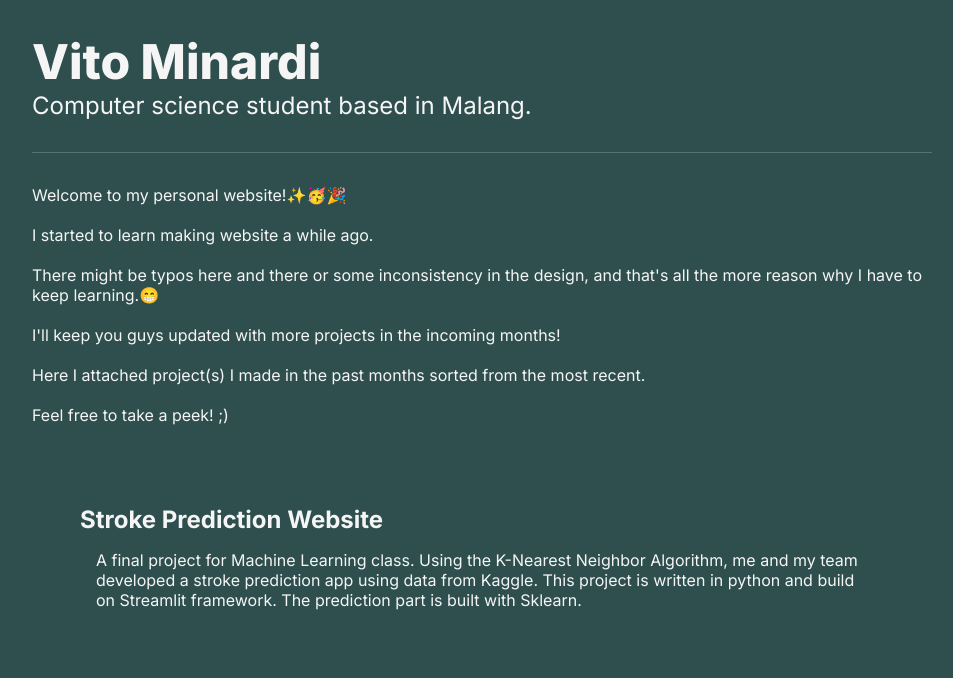
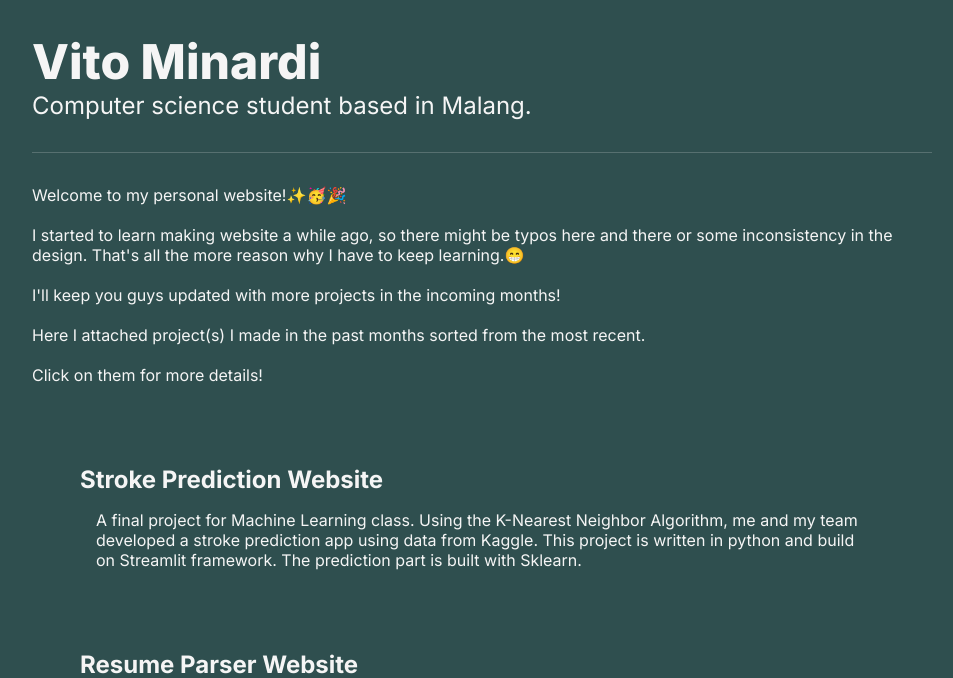
Before and after one commit to vitopm/vitopm.com, a PHP site: page / in a window 1280 px wide. Shown: the part 51-729 px from the top of the page, without its empty margins (158-1111 px from the left). Run offline with PHP 8.4, Linux system fonts and the light colour scheme.

Commit message:
Changed a few sentences

```diff
--- a/index.php
+++ b/index.php
@@ -30,17 +30,19 @@ i hope i could manage my homework well -->
         </div>
 
         <div class="content">
-            <p>Welcome to my personal website!&#10024🥳🎉<br>
+            <p>Welcome to my personal website!&#10024🥳🎉
                 <br>
-                I started to learn making website a while ago.<br>
                 <br>
-                There might be typos here and there or some inconsistency in the design, and that's all the more reason why I have to keep learning.😁<br>
+                I started to learn making website a while ago, so there might be typos here and there or some inconsistency in the design. That's all the more reason why I have to keep learning.😁
                 <br>
-                I'll keep you guys updated with more projects in the incoming months!<br>
                 <br>
-                Here I attached project(s) I made in the past months sorted from the most recent.<br>
+                I'll keep you guys updated with more projects in the incoming months!
                 <br>
-                Feel free to take a peek! ;)
+                <br>
+                Here I attached project(s) I made in the past months sorted from the most recent.
+                <br>
+                <br>
+                Click on them for more details!
             </p>
 
             <div class="website-list">
--- a/resources/css/style.css
+++ b/resources/css/style.css
@@ -190,10 +190,10 @@ footer{
     padding: 1.5rem;
 }
 
-.project-website-list{
-    /* padding-top: 2 rem; */
-    /* border: 1px solid whitesmoke; */
-}
+/* .project-website-list{
+    padding-top: 2 rem; */
+    /* border: 1px solid whitesmoke;
+} */
 
 .project-website-list a{
     border-top: 1px solid whitesmoke;
```
